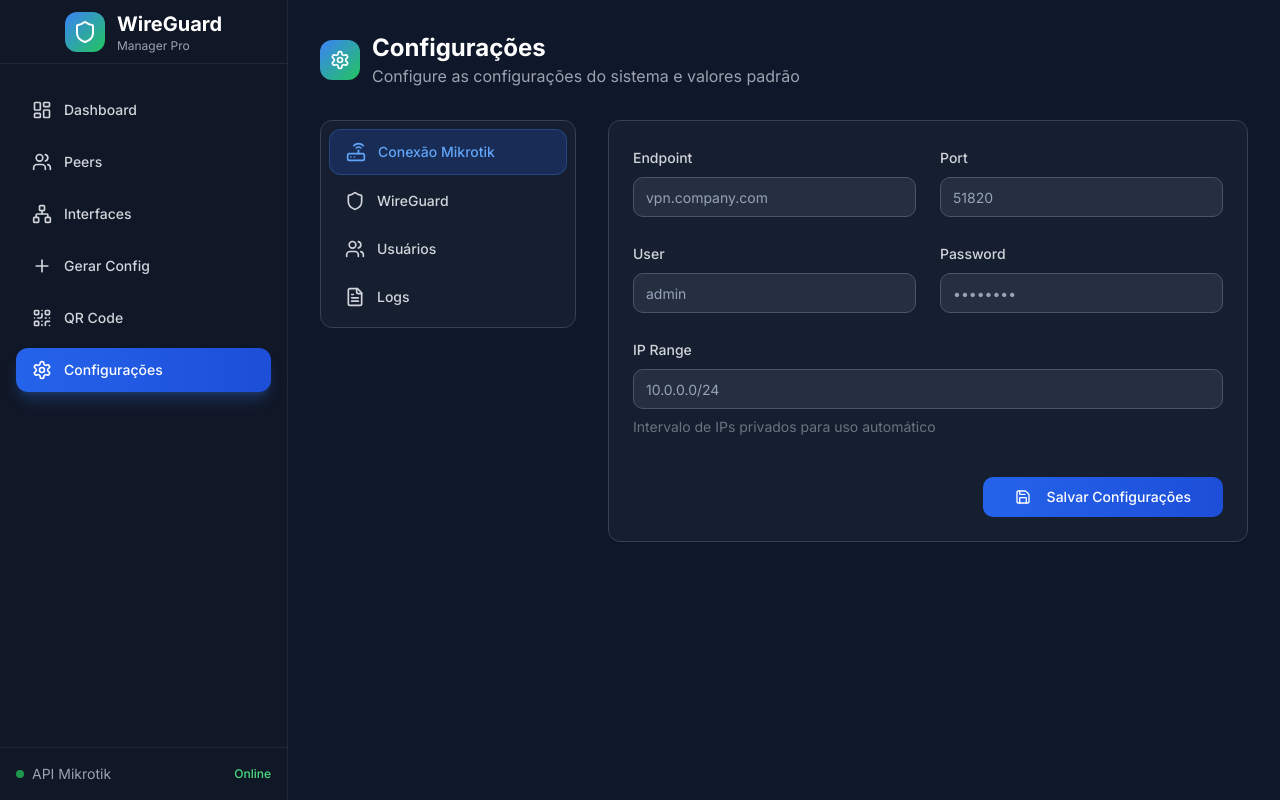
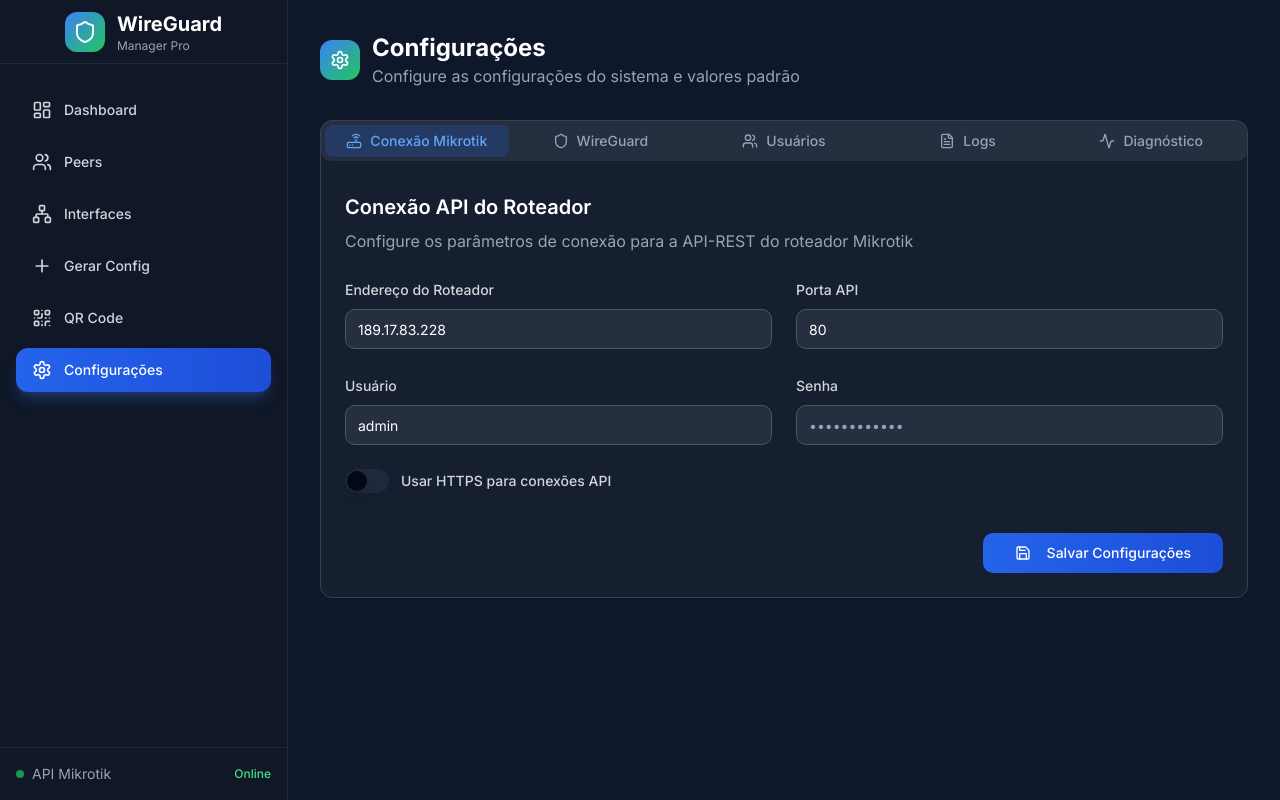
Before and after one commit to R4T0/wiredash-manager, a React (Vite) app: page /settings in a window 1280 px wide. Built offline with nearby package versions, Linux system fonts and the light colour scheme.

Commit message:
feat: Implement Settings menu layout
Adds a menu layout to the Settings page, mirroring the structure and tabs shown in the provided image.

```diff
--- a/src/components/SettingsForm.tsx
+++ b/src/components/SettingsForm.tsx
@@ -4,16 +4,17 @@ import { Button } from '@/components/ui/button';
 import { Input } from '@/components/ui/input';
 import { Label } from '@/components/ui/label';
 import { Card } from '@/components/ui/card';
-import { Save, Settings, Router, Shield, Users, FileText } from 'lucide-react';
+import { Tabs, TabsContent, TabsList, TabsTrigger } from '@/components/ui/tabs';
+import { Switch } from '@/components/ui/switch';
+import { Save, Settings, Router, Shield, Users, FileText, Activity } from 'lucide-react';
 
 const SettingsForm = () => {
-  const [activeTab, setActiveTab] = useState('mikrotik');
   const [formData, setFormData] = useState({
-    endpoint: '',
-    port: '',
-    user: '',
+    endpoint: '189.17.83.228',
+    port: '80',
+    user: 'admin',
     password: '',
-    ipRange: ''
+    useHttps: false
   });
 
   const handleInputChange = (e: React.ChangeEvent<HTMLInputElement>) => {
@@ -24,149 +25,16 @@ const SettingsForm = () => {
     }));
   };
 
+  const handleSwitchChange = (checked: boolean) => {
+    setFormData(prev => ({
+      ...prev,
+      useHttps: checked
+    }));
+  };
+
   const handleSave = () => {
     console.log('Saving global configuration:', formData);
     alert('Configurações salvas com sucesso!');
-  };
-
-  const menuItems = [
-    { id: 'mikrotik', label: 'Conexão Mikrotik', icon: Router },
-    { id: 'wireguard', label: 'WireGuard', icon: Shield },
-    { id: 'usuarios', label: 'Usuários', icon: Users },
-    { id: 'logs', label: 'Logs', icon: FileText },
-  ];
-
-  const renderContent = () => {
-    switch (activeTab) {
-      case 'mikrotik':
-        return (
-          <div className="space-y-6">
-            <div className="grid grid-cols-1 md:grid-cols-2 gap-6">
-              <div className="space-y-2">
-                <Label htmlFor="endpoint" className="text-gray-300">
-                  Endpoint
-                </Label>
-                <Input
-                  id="endpoint"
-                  name="endpoint"
-                  type="text"
-                  placeholder="vpn.company.com"
-                  value={formData.endpoint}
-                  onChange={handleInputChange}
-                  className="bg-gray-700/50 border-gray-600 text-white placeholder-gray-400 focus:border-blue-500"
-                />
-              </div>
-
-              <div className="space-y-2">
-                <Label htmlFor="port" className="text-gray-300">
-                  Port
-                </Label>
-                <Input
-                  id="port"
-                  name="port"
-                  type="number"
-                  placeholder="51820"
-                  value={formData.port}
-                  onChange={handleInputChange}
-                  className="bg-gray-700/50 border-gray-600 text-white placeholder-gray-400 focus:border-blue-500"
-                />
-              </div>
-            </div>
-
-            <div className="grid grid-cols-1 md:grid-cols-2 gap-6">
-              <div className="space-y-2">
-                <Label htmlFor="user" className="text-gray-300">
-                  User
-                </Label>
-                <Input
-                  id="user"
-                  name="user"
-                  type="text"
-                  placeholder="admin"
-                  value={formData.user}
-                  onChange={handleInputChange}
-                  className="bg-gray-700/50 border-gray-600 text-white placeholder-gray-400 focus:border-blue-500"
-                />
-              </div>
-
-              <div className="space-y-2">
-                <Label htmlFor="password" className="text-gray-300">
-                  Password
-                </Label>
-                <Input
-                  id="password"
-                  name="password"
-                  type="password"
-                  placeholder="••••••••"
-                  value={formData.password}
-                  onChange={handleInputChange}
-                  className="bg-gray-700/50 border-gray-600 text-white placeholder-gray-400 focus:border-blue-500"
-                />
-              </div>
-            </div>
-
-            <div className="space-y-2">
-              <Label htmlFor="ipRange" className="text-gray-300">
-                IP Range
-              </Label>
-              <Input
-                id="ipRange"
-                name="ipRange"
-                type="text"
-                placeholder="10.0.0.0/24"
-                value={formData.ipRange}
-                onChange={handleInputChange}
-                className="bg-gray-700/50 border-gray-600 text-white placeholder-gray-400 focus:border-blue-500"
-              />
-              <p className="text-sm text-gray-500">
-                Intervalo de IPs privados para uso automático
-              </p>
-            </div>
-
-            <div className="flex justify-end pt-4">
-              <Button
-                onClick={handleSave}
-                className="bg-gradient-to-r from-blue-600 to-blue-700 hover:from-blue-700 hover:to-blue-800 text-white px-8"
-              >
-                <Save className="w-4 h-4 mr-2" />
-                Salvar Configurações
-              </Button>
-            </div>
-          </div>
-        );
-      case 'wireguard':
-        return (
-          <div className="space-y-6">
-            <div className="text-center py-12">
-              <Shield className="w-16 h-16 text-gray-400 mx-auto mb-4" />
-              <h3 className="text-xl font-semibold text-white mb-2">Configurações WireGuard</h3>
-              <p className="text-gray-400">Configurações específicas do protocolo WireGuard</p>
-            </div>
-          </div>
-        );
-      case 'usuarios':
-        return (
-          <div className="space-y-6">
-            <div className="text-center py-12">
-              <Users className="w-16 h-16 text-gray-400 mx-auto mb-4" />
-              <h3 className="text-xl font-semibold text-white mb-2">Gerenciamento de Usuários</h3>
-              <p className="text-gray-400">Configurar usuários e permissões do sistema</p>
-            </div>
-          </div>
-        );
-      case 'logs':
-        return (
-          <div className="space-y-6">
-            <div className="text-center py-12">
-              <FileText className="w-16 h-16 text-gray-400 mx-auto mb-4" />
-              <h3 className="text-xl font-semibold text-white mb-2">Logs do Sistema</h3>
-              <p className="text-gray-400">Visualizar e gerenciar logs de atividades</p>
-            </div>
-          </div>
-        );
-      default:
-        return null;
-    }
   };
 
   return (
@@ -181,39 +49,168 @@ const SettingsForm = () => {
         </div>
       </div>
 
-      <div className="flex gap-8">
-        {/* Sidebar Menu */}
-        <div className="w-64 flex-shrink-0">
-          <Card className="bg-gray-800/50 border-gray-700 p-2">
-            <nav className="space-y-1">
-              {menuItems.map((item) => {
-                const Icon = item.icon;
-                return (
-                  <button
-                    key={item.id}
-                    onClick={() => setActiveTab(item.id)}
-                    className={`w-full flex items-center px-4 py-3 text-sm font-medium rounded-lg transition-all duration-200 ${
-                      activeTab === item.id
-                        ? 'bg-blue-600/20 text-blue-400 border border-blue-500/30'
-                        : 'text-gray-300 hover:text-white hover:bg-gray-700/50'
-                    }`}
-                  >
-                    <Icon className="w-5 h-5 mr-3" />
-                    {item.label}
-                  </button>
-                );
-              })}
-            </nav>
-          </Card>
-        </div>
+      <Card className="bg-gray-800/50 border-gray-700">
+        <Tabs defaultValue="mikrotik" className="w-full">
+          <TabsList className="grid w-full grid-cols-5 bg-gray-700/50 border-gray-600">
+            <TabsTrigger
+              value="mikrotik"
+              className="data-[state=active]:bg-blue-600/20 data-[state=active]:text-blue-400 data-[state=active]:border-blue-500/30"
+            >
+              <Router className="w-4 h-4 mr-2" />
+              Conexão Mikrotik
+            </TabsTrigger>
+            <TabsTrigger
+              value="wireguard"
+              className="data-[state=active]:bg-blue-600/20 data-[state=active]:text-blue-400 data-[state=active]:border-blue-500/30"
+            >
+              <Shield className="w-4 h-4 mr-2" />
+              WireGuard
+            </TabsTrigger>
+            <TabsTrigger
+              value="usuarios"
+              className="data-[state=active]:bg-blue-600/20 data-[state=active]:text-blue-400 data-[state=active]:border-blue-500/30"
+            >
+              <Users className="w-4 h-4 mr-2" />
+              Usuários
+            </TabsTrigger>
+            <TabsTrigger
+              value="logs"
+              className="data-[state=active]:bg-blue-600/20 data-[state=active]:text-blue-400 data-[state=active]:border-blue-500/30"
+            >
+              <FileText className="w-4 h-4 mr-2" />
+              Logs
+            </TabsTrigger>
+            <TabsTrigger
+              value="diagnostico"
+              className="data-[state=active]:bg-blue-600/20 data-[state=active]:text-blue-400 data-[state=active]:border-blue-500/30"
+            >
+              <Activity className="w-4 h-4 mr-2" />
+              Diagnóstico
+            </TabsTrigger>
+          </TabsList>
 
-        {/* Main Content */}
-        <div className="flex-1">
-          <Card className="bg-gray-800/50 border-gray-700 p-6">
-            {renderContent()}
-          </Card>
-        </div>
-      </div>
+          <TabsContent value="mikrotik" className="p-6 space-y-6">
+            <div>
+              <h2 className="text-xl font-semibold text-white mb-2">Conexão API do Roteador</h2>
+              <p className="text-gray-400 mb-6">Configure os parâmetros de conexão para a API-REST do roteador Mikrotik</p>
+            </div>
+
+            <div className="grid grid-cols-1 md:grid-cols-2 gap-6">
+              <div className="space-y-2">
+                <Label htmlFor="endpoint" className="text-gray-300">
+                  Endereço do Roteador
+                </Label>
+                <Input
+                  id="endpoint"
+                  name="endpoint"
+                  type="text"
+                  value={formData.endpoint}
+                  onChange={handleInputChange}
+                  className="bg-gray-700/50 border-gray-600 text-white placeholder-gray-400 focus:border-blue-500"
+                />
+              </div>
+
+              <div className="space-y-2">
+                <Label htmlFor="port" className="text-gray-300">
+                  Porta API
+                </Label>
+                <Input
+                  id="port"
+                  name="port"
+                  type="text"
+                  value={formData.port}
+                  onChange={handleInputChange}
+                  className="bg-gray-700/50 border-gray-600 text-white placeholder-gray-400 focus:border-blue-500"
+                />
+              </div>
+            </div>
+
+            <div className="grid grid-cols-1 md:grid-cols-2 gap-6">
+              <div className="space-y-2">
+                <Label htmlFor="user" className="text-gray-300">
+                  Usuário
+                </Label>
+                <Input
+                  id="user"
+                  name="user"
+                  type="text"
+                  value={formData.user}
+                  onChange={handleInputChange}
+                  className="bg-gray-700/50 border-gray-600 text-white placeholder-gray-400 focus:border-blue-500"
+                />
+              </div>
+
+              <div className="space-y-2">
+                <Label htmlFor="password" className="text-gray-300">
+                  Senha
+                </Label>
+                <Input
+                  id="password"
+                  name="password"
+                  type="password"
+                  placeholder="••••••••••••"
+                  value={formData.password}
+                  onChange={handleInputChange}
+                  className="bg-gray-700/50 border-gray-600 text-white placeholder-gray-400 focus:border-blue-500"
+                />
+              </div>
+            </div>
+
+            <div className="flex items-center space-x-3">
+              <Switch
+                id="https"
+                checked={formData.useHttps}
+                onCheckedChange={handleSwitchChange}
+              />
+              <Label htmlFor="https" className="text-gray-300">
+                Usar HTTPS para conexões API
+              </Label>
+            </div>
+
+            <div className="flex justify-end pt-4">
+              <Button
+                onClick={handleSave}
+                className="bg-gradient-to-r from-blue-600 to-blue-700 hover:from-blue-700 hover:to-blue-800 text-white px-8"
+              >
+                <Save className="w-4 h-4 mr-2" />
+                Salvar Configurações
+              </Button>
+            </div>
+          </TabsContent>
+
+          <TabsContent value="wireguard" className="p-6">
+            <div className="text-center py-12">
+              <Shield className="w-16 h-16 text-gray-400 mx-auto mb-4" />
+              <h3 className="text-xl font-semibold text-white mb-2">Configurações WireGuard</h3>
+              <p className="text-gray-400">Configurações específicas do protocolo WireGuard</p>
+            </div>
+          </TabsContent>
+
+          <TabsContent value="usuarios" className="p-6">
+            <div className="text-center py-12">
+              <Users className="w-16 h-16 text-gray-400 mx-auto mb-4" />
+              <h3 className="text-xl font-semibold text-white mb-2">Gerenciamento de Usuários</h3>
+              <p className="text-gray-400">Configurar usuários e permissões do sistema</p>
+            </div>
+          </TabsContent>
+
+          <TabsContent value="logs" className="p-6">
+            <div className="text-center py-12">
+              <FileText className="w-16 h-16 text-gray-400 mx-auto mb-4" />
+              <h3 className="text-xl font-semibold text-white mb-2">Logs do Sistema</h3>
+              <p className="text-gray-400">Visualizar e gerenciar logs de atividades</p>
+            </div>
+          </TabsContent>
+
+          <TabsContent value="diagnostico" className="p-6">
+            <div className="text-center py-12">
+              <Activity className="w-16 h-16 text-gray-400 mx-auto mb-4" />
+              <h3 className="text-xl font-semibold text-white mb-2">Diagnóstico</h3>
+              <p className="text-gray-400">Ferramentas de diagnóstico e teste de conectividade</p>
+            </div>
+          </TabsContent>
+        </Tabs>
+      </Card>
     </div>
   );
 };
```
